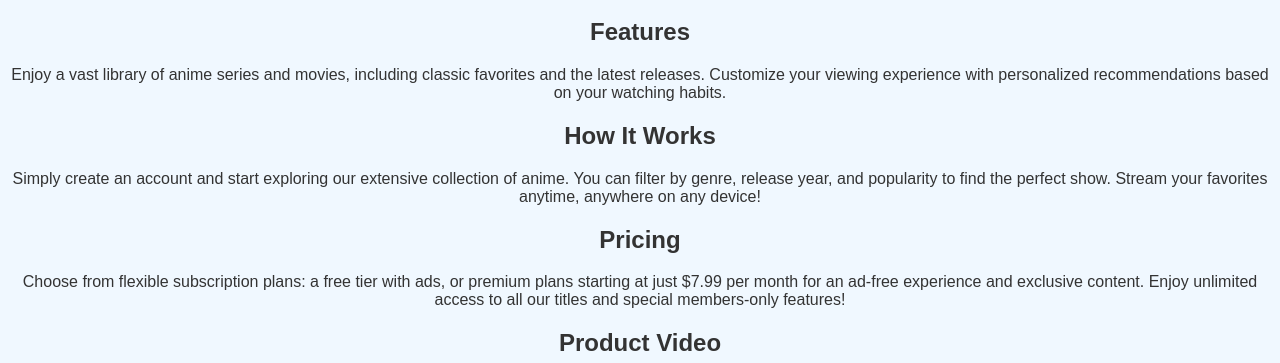
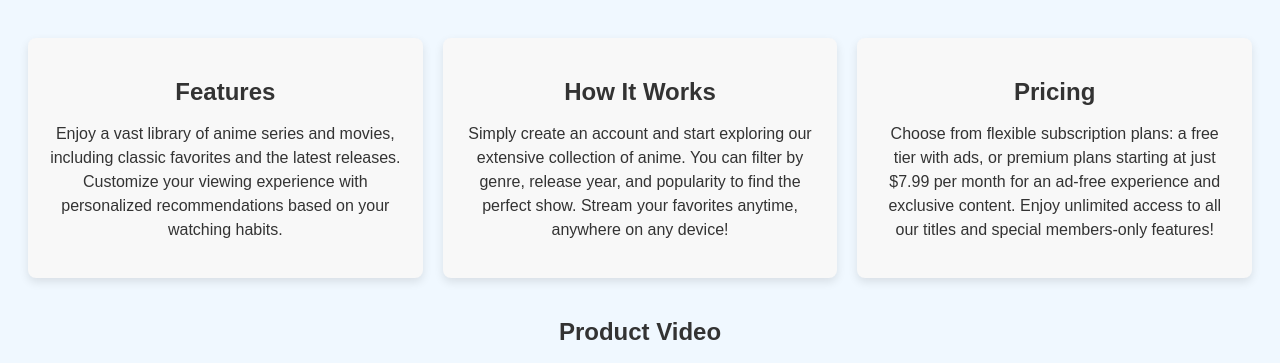
Before and after one commit to Marsha452/product.Landing, a plain HTML site: page index.html in a window 1280 px wide. Shown: the part 848-1211 px from the top of the page. Drawn offline with Linux system fonts and the light colour scheme; grey boxes are pictures that could not be loaded.

Commit message:
edit information section

```diff
--- a/index.html
+++ b/index.html
@@ -24,6 +24,7 @@
     </section>
 
     <main>
+        <section id="information-section">
             <section id="features">
                 <h2>Features</h2>
                 <p>Enjoy a vast library of anime series and movies, including classic favorites and the latest releases. Customize your viewing experience with personalized recommendations based on your watching habits.</p>
@@ -38,7 +39,7 @@
                 <h2>Pricing</h2>
                 <p>Choose from flexible subscription plans: a free tier with ads, or premium plans starting at just $7.99 per month for an ad-free experience and exclusive content. Enjoy unlimited access to all our titles and special members-only features!</p>
             </section>
-
+        </section>
 
         <section id="video-section">
         <h2>Product Video</h2>
@@ -53,7 +54,6 @@
                 <input type="submit" id="submit" value="Submit">
             </form>
         </section>
-
     </main>
 
     <footer>
--- a/styles.css
+++ b/styles.css
@@ -39,12 +39,39 @@ body {
 #hero {
     position: relative;
     width: 100%;
-    height: 90vh; /* 70% of the viewport height */
+    height: 90vh;
     background-image: url('https://cdn.pixabay.com/photo/2024/06/12/09/13/anime-8824852_1280.jpg');
-    background-size: cover; /* Cover the entire area */
-    background-position: center; /* Center the image */
-    background-repeat: no-repeat; /* Prevent image repetition */
+    background-size: cover;
+    background-position: center;
+    background-repeat: no-repeat;
 }
+
+#information-section {
+    display: flex;
+    justify-content: space-between;
+    gap: 20px;
+    padding: 20px;
+    margin-top: 20PX;
+}
+
+#information-section section {
+    flex: 1;
+    background-color: #f8f8f8;
+    padding: 20px;
+    border-radius: 8px;
+    box-shadow: 0 4px 10px rgba(0, 0, 0, 0.1);
+}
+
+#information-section h2 {
+    font-size: 1.5rem;
+    margin-bottom: 10px;
+}
+
+#information-section p {
+    font-size: 1rem;
+    line-height: 1.5;
+}
+
 
 @media (max-width: 768px) {
     #nav-bar ul {
```
Lines whose indentation alone changed are shown as unchanged.
